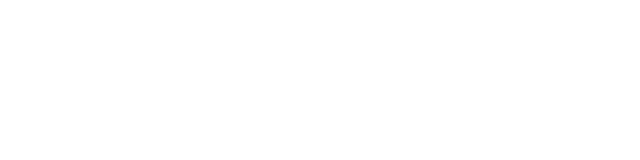
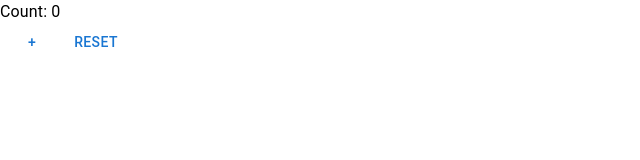
Before and after one commit to arakawamoriyuki/react-recoil-handson, a React (Create React App) app: page /custom-hook in a window 1280 px wide. Before the commit this address had no page. Shown: the top 160 px of the page, without its empty margins (0-640 px from the left). Built offline with nearby package versions, Linux system fonts and the light colour scheme.

Commit message:
カスタムフックで実装してロジックを分離、それによるロジックのテストとコンポーネントのスナップショット&イベントテストのサンプルを追加

```diff
--- a/src/App.tsx
+++ b/src/App.tsx
@@ -6,6 +6,7 @@
 import Memo from './components/Memo';
 import UseMemo from './components/UseMemo';
 import UseCallback from './components/UseCallback';
+import CustomHook from './components/CustomHook';
 
 const App: FC = () => (
   <BrowserRouter>
@@ -17,6 +18,7 @@
       <Route path="/memo" element={<Memo />} />
       <Route path="/use-memo" element={<UseMemo />} />
       <Route path="/use-callback" element={<UseCallback />} />
+      <Route path="/custom-hook" element={<CustomHook />} />
     </Routes>
   </BrowserRouter>
 );
--- /dev/null
+++ b/src/components/CustomHook.tsx
@@ -0,0 +1,19 @@
+import React from 'react';
+import Box from '@mui/material/Box';
+import Typography from '@mui/material/Typography';
+import Button from '@mui/material/Button';
+import { useCounter } from './CustomHookStore';
+
+const CustomHookComponent: React.FC = () => {
+  const { count, increment, reset } = useCounter(0);
+
+  return (
+    <Box>
+      <Typography>Count: {count}</Typography>
+      <Button onClick={() => increment()}>+</Button>
+      <Button onClick={() => reset()}>Reset</Button>
+    </Box>
+  );
+};
+
+export default CustomHookComponent;
--- /dev/null
+++ b/src/components/CustomHookStore.tsx
@@ -0,0 +1,15 @@
+import React from 'react';
+
+export const useCounter = (initialCount = 0) => {
+  const [count, setCount] = React.useState(initialCount);
+
+  const increment = () => {
+    setCount((count) => count + 1);
+  };
+
+  const reset = () => {
+    setCount(0);
+  };
+
+  return { count, increment, reset };
+}
```
Also changed, not shown: 2 other files (tests, documents, lock files or other folders).
